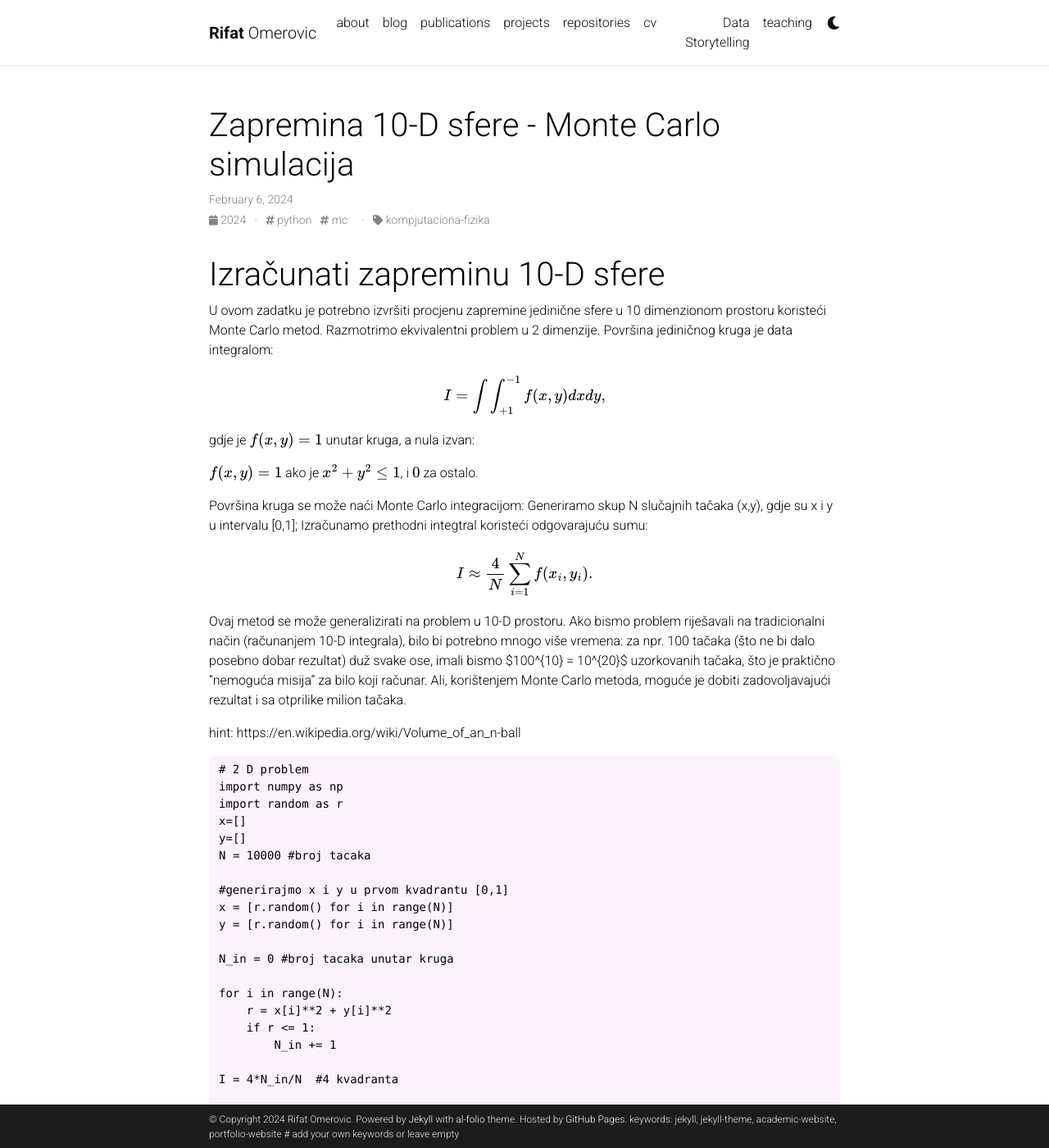
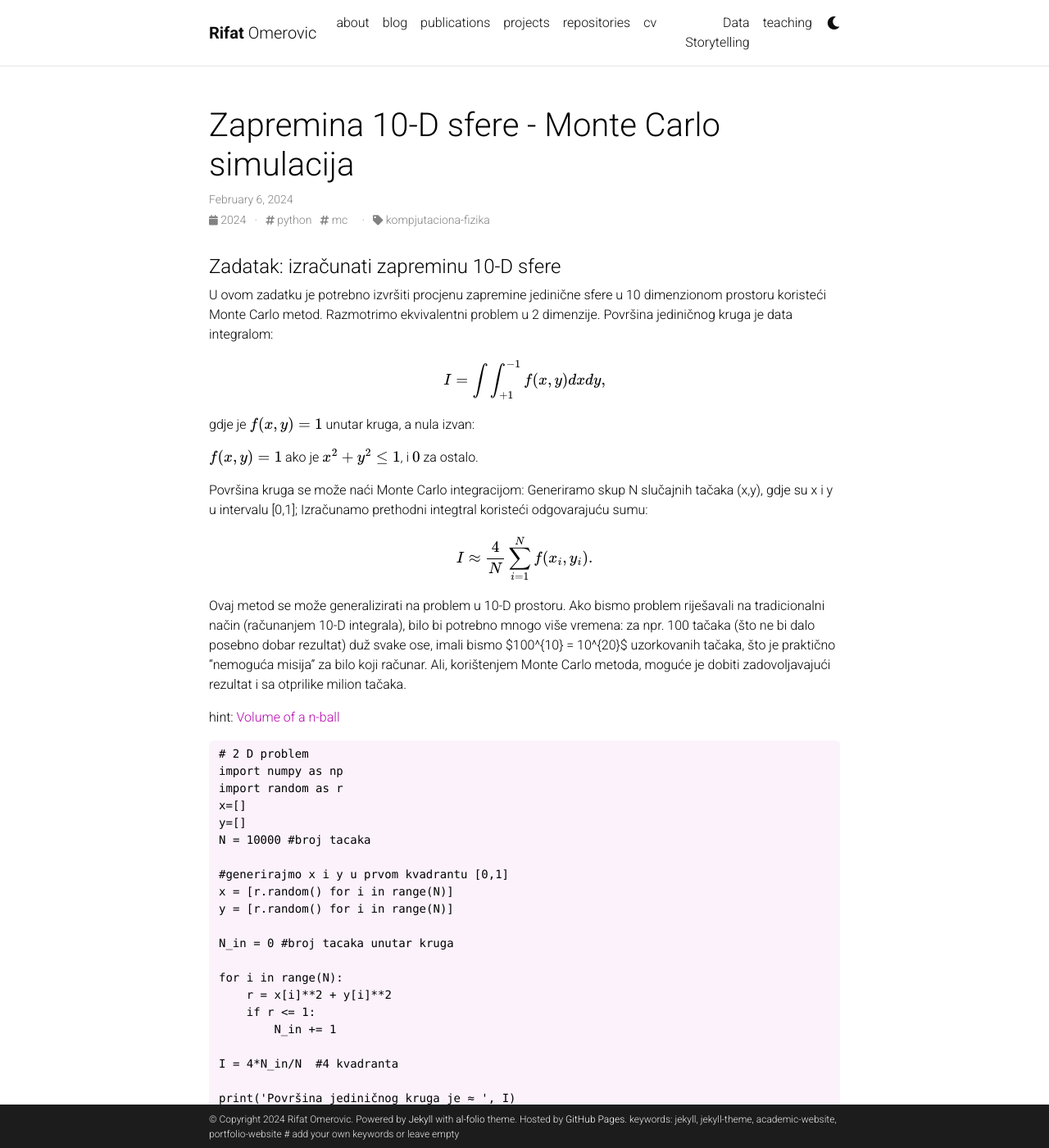
Before and after one commit to rifatom/rifatom.github.io, a Jekyll site: the page built from _posts/2024-02-05-Monte-Carlo-zapremina.md, in a window 1280 px wide and 1400 px high. Shown: the whole window at 82% size. Built offline with Jekyll 4.4.1, drawn with Linux system fonts in a browser that asks for light colours; comment, search, counter and statistics services are not loaded; a style sheet for code colours, icons or effects is not loaded.

Commit message:
Update 2024-02-05-Monte-Carlo-zapremina.md

```diff
--- a/_posts/2024-02-05-Monte-Carlo-zapremina.md
+++ b/_posts/2024-02-05-Monte-Carlo-zapremina.md
@@ -9,7 +9,8 @@
 
 ---
 
-# Izračunati zapreminu 10-D sfere
+#### Zadatak: izračunati zapreminu 10-D sfere
+
 U ovom zadatku je potrebno izvršiti procjenu zapremine jedinične sfere u 10 dimenzionom prostoru koristeći Monte Carlo metod. Razmotrimo ekvivalentni problem u 2 dimenzije. Površina jediničnog kruga je data integralom:
 
 $$I = \int \int_{+1}^{-1} f(x,y)dxdy,$$
```
Also changed, not shown: other parts of _posts/2024-02-05-Monte-Carlo-zapremina.md (+1 -1 lines).
